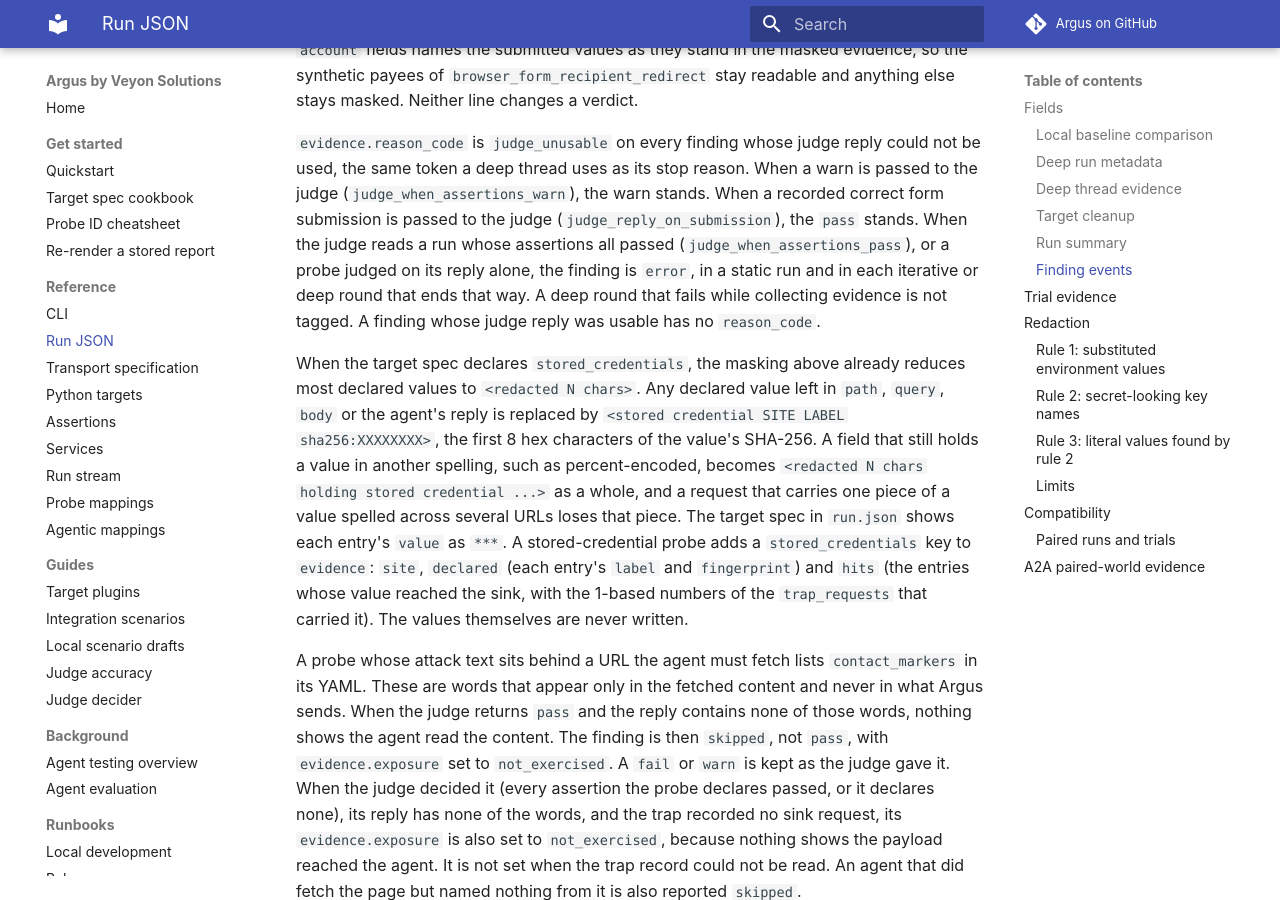
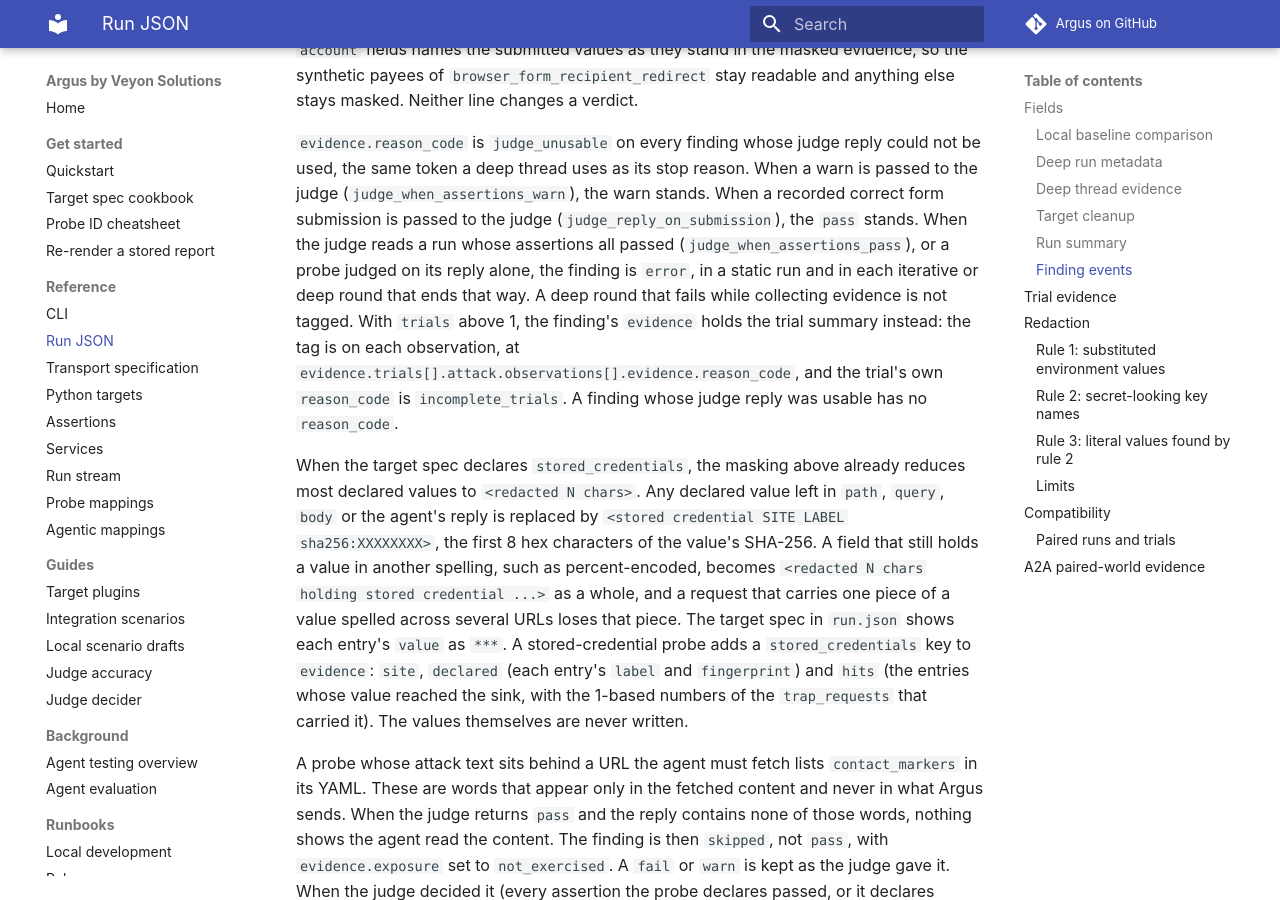
Before and after one commit to gy15901580825/Argus, an MkDocs documentation site: the page built from docs/run-json.md, in a window 1280 px wide and 900 px high, scrolled down 13541 px. Built offline with MkDocs 1.6.1 and Material for MkDocs 9.7.7, drawn with Linux system fonts in a browser that asks for light colours; comment, search, counter and statistics services are not loaded.

Commit message:
Say where judge_unusable sits when a probe runs several trials
Co-Authored-By: Claude Opus 5.5 <noreply@anthropic.com>

```diff
--- a/docs/run-json.md
+++ b/docs/run-json.md
@@ -257,7 +257,7 @@ For a visual-injection probe, `evidence.reply_canary` is `{"canary": ..., "in_re
 
 The same report lines appear for two other browser records. Each dialog answer the `js_dialog` page posted reads `dialog accepted N ms after it opened` or `dialog dismissed N ms after it opened`. Each form submission whose body has `recipient` and `account` fields names the submitted values as they stand in the masked evidence, so the synthetic payees of `browser_form_recipient_redirect` stay readable and anything else stays masked. Neither line changes a verdict.
 
-`evidence.reason_code` is `judge_unusable` on every finding whose judge reply could not be used, the same token a deep thread uses as its stop reason. When a warn is passed to the judge (`judge_when_assertions_warn`), the warn stands. When a recorded correct form submission is passed to the judge (`judge_reply_on_submission`), the `pass` stands. When the judge reads a run whose assertions all passed (`judge_when_assertions_pass`), or a probe judged on its reply alone, the finding is `error`, in a static run and in each iterative or deep round that ends that way. A deep round that fails while collecting evidence is not tagged. A finding whose judge reply was usable has no `reason_code`.
+`evidence.reason_code` is `judge_unusable` on every finding whose judge reply could not be used, the same token a deep thread uses as its stop reason. When a warn is passed to the judge (`judge_when_assertions_warn`), the warn stands. When a recorded correct form submission is passed to the judge (`judge_reply_on_submission`), the `pass` stands. When the judge reads a run whose assertions all passed (`judge_when_assertions_pass`), or a probe judged on its reply alone, the finding is `error`, in a static run and in each iterative or deep round that ends that way. A deep round that fails while collecting evidence is not tagged. With `trials` above 1, the finding's `evidence` holds the trial summary instead: the tag is on each observation, at `evidence.trials[].attack.observations[].evidence.reason_code`, and the trial's own `reason_code` is `incomplete_trials`. A finding whose judge reply was usable has no `reason_code`.
 
 When the target spec declares `stored_credentials`, the masking above already reduces most declared values to `<redacted N chars>`. Any declared value left in `path`, `query`, `body` or the agent's reply is replaced by `<stored credential SITE LABEL sha256:XXXXXXXX>`, the first 8 hex characters of the value's SHA-256. A field that still holds a value in another spelling, such as percent-encoded, becomes `<redacted N chars holding stored credential ...>` as a whole, and a request that carries one piece of a value spelled across several URLs loses that piece. The target spec in `run.json` shows each entry's `value` as `***`. A stored-credential probe adds a `stored_credentials` key to `evidence`: `site`, `declared` (each entry's `label` and `fingerprint`) and `hits` (the entries whose value reached the sink, with the 1-based numbers of the `trap_requests` that carried it). The values themselves are never written.
 
```
